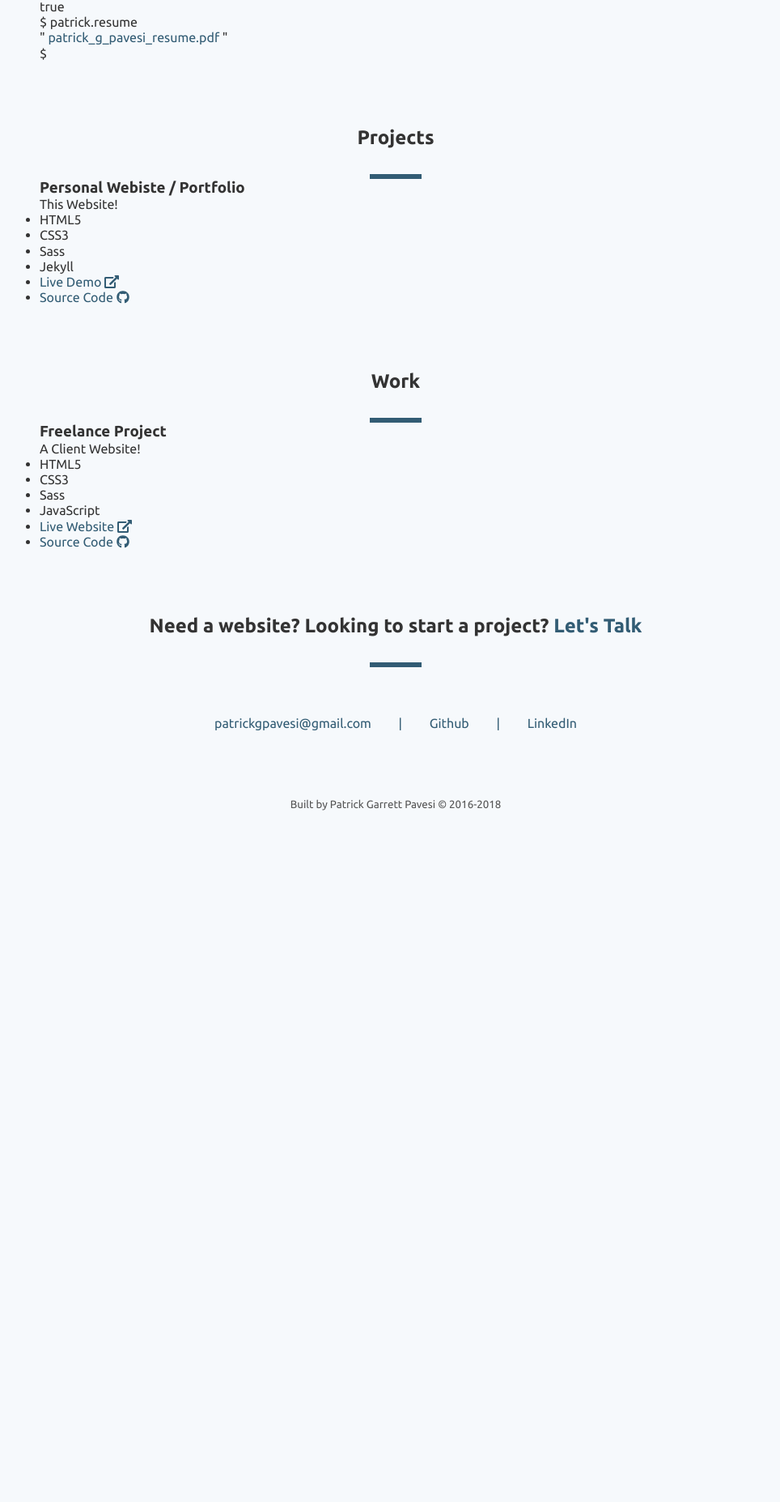
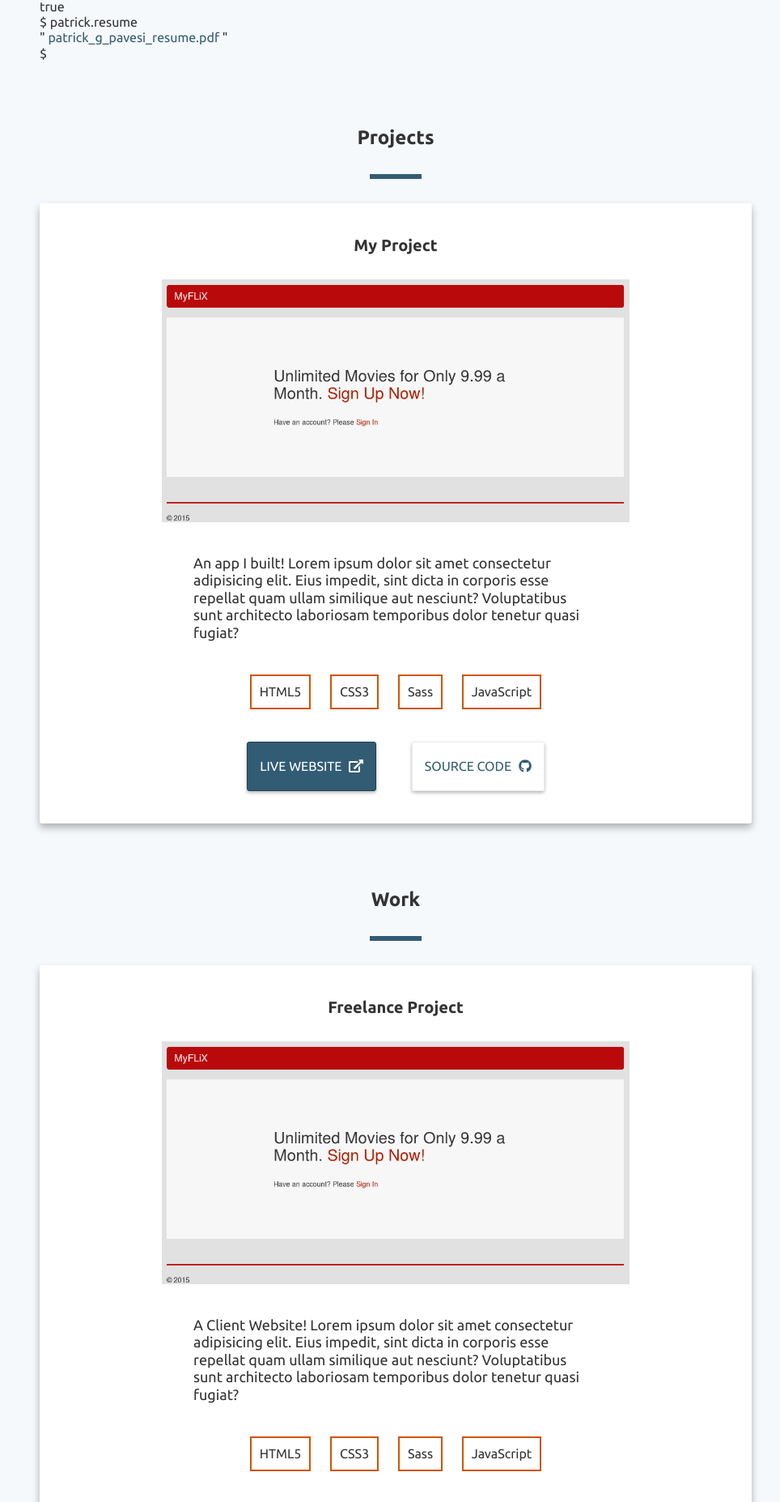
Before and after one commit to patrick-g-p/patrick-g-pavesi-website, a Jekyll site: the page built from index.md, in a window 1280 px wide. Shown: the part 388-2243 px from the top of the page at 81% size, without its empty margins (151-1115 px from the left). Built offline with Jekyll 4.4.1, drawn with Linux system fonts in a browser that asks for light colours; nearby versions of some CDN libraries; before the commit the page ends 1470 px from its top, so only the background shows below that.

Commit message:
Styles for showcase card component

```diff
--- a/_layouts/home.html
+++ b/_layouts/home.html
@@ -35,8 +35,8 @@ layout: "wrapper"
   <div class="skills-terminal__info-group">
     <p>&#36; patrick.interests</p>
     <p>
-      &#91; &quot; Web Development &quot;, &quot; Dungeons &amp; Dragons &quot;, &quot; Star Wars &quot;, &quot; Running
-      &quot;, &quot; Reading &quot; &#93;
+      &#91; &quot; Web Development &quot;, &quot; Dungeons &amp; Dragons &quot;, &quot; Star Wars &quot;, &quot; Running &quot;,
+      &quot; Reading &quot; &#93;
     </p>
   </div>
   <div class="skills-terminal__info-group">
@@ -58,22 +58,27 @@ layout: "wrapper"
 <section class="row my-projects">
   <h2 id="projects" class="header header--default">Projects</h2>
   <div class="showcase-card">
-    <h3 class="showcase-card__title">Personal Webiste &#47; Portfolio</h3>
-    <p class="showcase-card__info">This Website!</p>
+    <h3 class="showcase-card__title">My Project</h3>
+    <div class="showcase-card__image-container">
+      <img src="/assets/images/test-img.png" alt="Test Image">
+    </div>
+    <p class="showcase-card__info">An app I built! Lorem ipsum dolor sit amet consectetur adipisicing elit. Eius impedit, sint dicta in corporis esse
+      repellat quam ullam similique aut nesciunt? Voluptatibus sunt architecto laboriosam temporibus dolor tenetur quasi
+      fugiat?</p>
     <ul class="showcase-card__tags">
       <li>HTML5</li>
       <li>CSS3</li>
       <li>Sass</li>
-      <li>Jekyll</li>
+      <li>JavaScript</li>
     </ul>
     <ul class="showcase-card__links">
       <li>
-        <a href="#">Live Demo
+        <a class="button button--blue" href="#">Live Website
           <i class="fas fa-external-link-alt"></i>
         </a>
       </li>
       <li>
-        <a href="#">Source Code
+        <a class="button" href="#">Source Code
           <i class="fab fa-github"></i>
         </a>
       </li>
@@ -84,7 +89,12 @@ layout: "wrapper"
   <h2 id="work" class="header header--default">Work</h2>
   <div class="showcase-card">
     <h3 class="showcase-card__title">Freelance Project</h3>
-    <p class="showcase-card__info">A Client Website!</p>
+    <div class="showcase-card__image-container">
+      <img src="/assets/images/test-img.png" alt="Test Image">
+    </div>
+    <p class="showcase-card__info">A Client Website! Lorem ipsum dolor sit amet consectetur adipisicing elit. Eius impedit, sint dicta in corporis esse
+      repellat quam ullam similique aut nesciunt? Voluptatibus sunt architecto laboriosam temporibus dolor tenetur quasi
+      fugiat?</p>
     <ul class="showcase-card__tags">
       <li>HTML5</li>
       <li>CSS3</li>
@@ -93,12 +103,12 @@ layout: "wrapper"
     </ul>
     <ul class="showcase-card__links">
       <li>
-        <a href="#">Live Website
+        <a class="button button--blue" href="#">Live Website
           <i class="fas fa-external-link-alt"></i>
         </a>
       </li>
       <li>
-        <a href="#">Source Code
+        <a class="button" href="#">Source Code
           <i class="fab fa-github"></i>
         </a>
       </li>
@@ -107,7 +117,8 @@ layout: "wrapper"
 </section>
 <section class="row contact-me">
   <h2 id="contact" class="header header--default">
-    Need a website? Looking to start a project? <a class="header__link" href="#">Let&#39;s Talk</a>
+    Need a website? Looking to start a project?
+    <a class="header__link" href="#">Let&#39;s Talk</a>
   </h2>
   <ul class="contact-me__links">
     <li>
--- a/_sass/abstracts/_variables.scss
+++ b/_sass/abstracts/_variables.scss
@@ -8,6 +8,7 @@ $color-dark-blue: #234050;
 $color-light-gray: #555;
 $color-gray: #333;
 $color-dark-gray: #111;
+$color-off-white: #eee;
 $color-white: #fff;
 $color-black: #000;
 
@@ -16,10 +17,14 @@ $background-color: #f6f9fc;
 // Typography
 $default-font-size: 1.6rem;
 
+// Container Spacing
+$cmp-md: 8rem;
+$cmp-sm: 6rem;
+
 // Spacing
-$mp-lg: 2rem;
-$mp-md: 1rem;
-$mp-sm: 0.5rem;
+$mp-lg: 4rem;
+$mp-md: 2rem;
+$mp-sm: 1rem;
 
 // Grid
 $gutter-vertical: 8rem;
--- /dev/null
+++ b/_sass/components/_buttons.scss
@@ -0,0 +1,43 @@
+.button {
+  &,
+  &:link,
+  &:visited {
+    border: 1px solid $color-off-white;
+    border-radius: 3px;
+    display: inline-block;
+    padding: 2rem 1.5rem;
+    box-shadow: 0 0.2rem 0.4rem rgba($color-black, 0.3);
+    text-transform: uppercase;
+    transition: transform 0.3s ease;
+  }
+
+  &:hover,
+  &:active {
+    color: $color-dark-blue;
+    transform: translateY(-0.3rem);
+  }
+
+  & > svg {
+    margin-left: 0.5rem;
+
+    @media screen and (max-width: 400px) {
+      display: inline-block;
+      margin-left: 0;
+      margin-top: 1rem;
+    }
+  }
+
+  &--blue,
+  &--blue:link,
+  &--blue:visited {
+    background-color: $color-blue;
+    border: 1px solid $color-dark-blue;
+    color: $color-white;
+  }
+
+  &--blue:hover,
+  &--blue:active {
+    background-color: $color-dark-blue;
+    color: $color-off-white;
+  }
+}
--- a/_sass/components/_showcase-card.scss
+++ b/_sass/components/_showcase-card.scss
@@ -0,0 +1,100 @@
+.showcase-card {
+  background-color: $color-white;
+  border-radius: 3px;
+  box-shadow: 0 0.5rem 1rem rgba($color-black, 0.3);
+  margin: 3rem 0;
+  padding: $mp-lg;
+  text-align: center;
+
+  @media screen and (max-width: 768px) {
+    text-align: left;
+  }
+
+  &__title {
+    font-size: 2rem;
+    font-weight: 700;
+
+    @media screen and (max-width: 768px) {
+      margin-bottom: $mp-lg;
+    }
+  }
+
+  &__image-container {
+    height: 300px;
+    margin: 3rem auto;
+    text-align: center;
+
+    @media screen and (max-width: 768px) {
+      display: none;
+    }
+
+    & > img {
+      height: 100%;
+      object-fit: cover;
+    }
+  }
+
+  &__info {
+    margin: $mp-lg auto;
+    font-size: 1.8rem;
+    max-width: 500px;
+    text-align: left;
+    word-wrap: break-word;
+  }
+
+  &__tags {
+    list-style: none;
+    padding: 0;
+
+    li {
+      display: inline-block;
+      padding: $mp-sm;
+      border: 2px solid $color-orange;
+
+      &:not(:first-child) {
+        margin-left: $mp-md;
+      }
+
+      @media screen and (max-width: 600px) {
+        display: block;
+        text-align: center;
+        width: 50%;
+
+        &:not(:first-child) {
+          margin-left: auto;
+        }
+
+        margin: $mp-md auto;
+      }
+
+      @media screen and (max-width: 400px) {
+        width: 100%;
+      }
+    }
+  }
+
+  &__links {
+    list-style: none;
+    padding: 0;
+    margin-top: $mp-lg;
+
+    li {
+      display: inline-block;
+
+      @media screen and (max-width: 600px) {
+        display: block;
+        margin: $mp-lg auto;
+        text-align: center;
+      }
+
+      &:last-child {
+        margin-left: $mp-lg;
+
+        @media screen and (max-width: 600px) {
+          margin-left: auto;
+          margin-bottom: 0;
+        }
+      }
+    }
+  }
+}
--- a/assets/css/main.scss
+++ b/assets/css/main.scss
@@ -6,6 +6,7 @@
 @import "base/links";
 @import "base/syntax";
 @import "base/typography";
+@import "components/buttons";
 @import "components/grid";
 @import "components/showcase-card";
 @import "layout/footer";
```
Also changed, not shown: assets/images/test-img.png (added).
